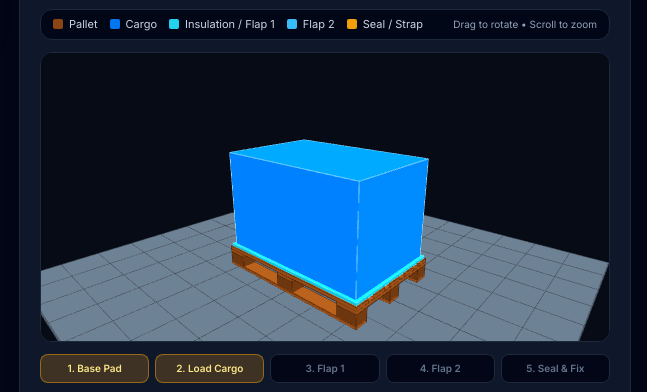
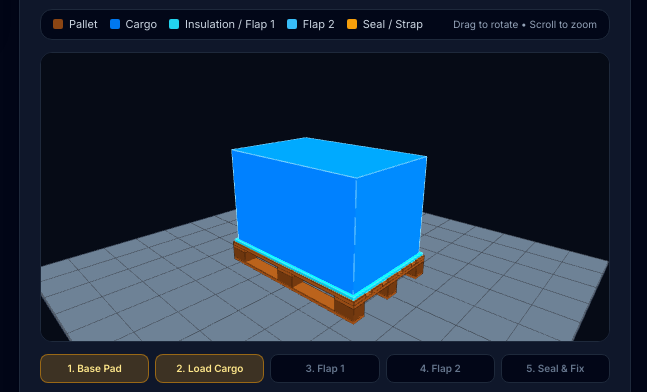
Before and after one commit to Krautz-Temax/Krautz-calculator-packaging, a plain HTML site: page index.html in a window 1280 px wide. Shown: the part 1167-1559 px from the top of the page, 633-1280 px from the left. Drawn offline with nearby package versions, Linux system fonts and the light colour scheme.

Commit message:
Update index.html

```diff
--- a/index.html
+++ b/index.html
@@ -43,8 +43,9 @@
         .glow-blue {
             box-shadow: 0 0 25px -5px rgba(0, 102, 204, 0.4);
         }
-        canvas { display: block; outline: none; touch-action: manipulation; }
-        .webgl-viewport { touch-action: none; }
+        canvas { display: block; outline: none; touch-action: manipulation; margin: 0 auto; }
+        .webgl-viewport { touch-action: none; display: flex; align-items: center; justify-content: center; }
+        .webgl-viewport canvas { width: 100% !important; height: 100% !important; }
     </style>
 </head>
 <body class="bg-slate-950 text-slate-100 min-h-screen flex flex-col selection:bg-krautz-500 selection:text-white">
@@ -551,7 +552,7 @@
                             <div class="grid grid-cols-2 gap-2">
                                 <button type="button" id="stackPatternColBtn" onclick="setStackPattern('column')" class="px-3 py-2 rounded-xl text-xs font-semibold border transition flex flex-col items-center justify-center gap-0.5 bg-krautz-500/20 border-krautz-500 text-krautz-300">
                                     <span>🧱 Column Stack</span>
-                                    <span class="text-[10px] opacity-80">Aligned Vertical</span>
+                                    <span class="text-[10px] opacity-80">Centered Vertical</span>
                                 </button>
                                 <button type="button" id="stackPatternBrickBtn" onclick="setStackPattern('interlock')" class="px-3 py-2 rounded-xl text-xs font-semibold border transition flex flex-col items-center justify-center gap-0.5 bg-slate-950 border-slate-800 text-slate-400 hover:text-slate-200">
                                     <span>🔀 Interlocking</span>
@@ -752,7 +753,7 @@
                         <div class="flex flex-col sm:flex-row items-center justify-between text-xs text-slate-400 border-t border-slate-800/80 pt-3 gap-2">
                             <span id="effectiveVolume">Effective Cargo Volume: 960.0 L</span>
                             <span id="unitVolume">Unit Volume: 15.00 L</span>
-                            <span class="text-slate-500 font-medium">Krautz-Temax 3D Thermal & CCRM Engine v7.2</span>
+                            <span class="text-slate-500 font-medium">Krautz-Temax 3D Thermal & CCRM Engine v7.3</span>
                         </div>
                     </div>
 
@@ -1138,9 +1139,8 @@
         <div>© 2026 Krautz-Temax NV. All rights reserved. CCRM Cold Chain Risk Management & 3D Thermal Packaging Technology.</div>
         <div>Visit our official website at <a href="https://krautz.org/" target="_blank" class="text-blue-500 hover:text-blue-400 underline font-medium">krautz.org</a>.</div>
     </footer>
-    <!-- JavaScript Application: Part 2 (Anti-Refresh & WebGL Guards, Non-Overlapping 3D Dims, CCRM Engine, PCM Estimator, Roll Offcut, JSON Backup/Restore & Movable 3D 5-Step SOP) -->
+    <!-- JavaScript Application: Part 2 (Centered Cargo Stack & 3D Camera, Anti-Refresh & WebGL Guards, Non-Overlapping 3D Dims, CCRM Engine, PCM Estimator, Roll Offcut, JSON Backup/Restore & Movable 3D 5-Step SOP) -->
     <script>
-        // Prevent any stray meta-refresh or accidental reload loop
         (function preventUnwantedAutoRefresh() {
             document.querySelectorAll('meta[http-equiv="refresh" i]').forEach(el => el.remove());
             window.addEventListener('submit', function (e) {
@@ -2588,19 +2588,24 @@
                         v.renderer.setSize(w, h);
                     }
                 });
-            }, 120);
+            }, 100);
         }
         window.addEventListener('resize', handleResize);
 
         function resetCamera(key) {
             const v = viewers[key];
             if (!v) return;
+            if (v.container && v.container.clientWidth > 0 && v.container.clientHeight > 0) {
+                v.camera.aspect = v.container.clientWidth / v.container.clientHeight;
+                v.camera.updateProjectionMatrix();
+                v.renderer.setSize(v.container.clientWidth, v.container.clientHeight);
+            }
             if (key === 'sop') {
                 const c = packedState.ccrm || { L: 120, W: 80, H: 100 };
                 const totalH = (c.H || 100) + PALLET_HEIGHT;
                 const maxDim = Math.max(c.L || 120, c.W || 80, totalH);
-                v.camera.position.set(maxDim * 1.4, maxDim * 1.15, maxDim * 1.55);
-                v.controls.target.set(0, totalH / 2, 0);
+                v.camera.position.set(maxDim * 1.45, maxDim * 1.15, maxDim * 1.55);
+                v.controls.target.set(0, totalH * 0.48, 0);
                 v.controls.update();
                 return;
             }
@@ -2617,8 +2622,8 @@
             const baseOffset = mode === 'pallet' ? PALLET_HEIGHT : 0;
             const totalH = c.h + baseOffset;
             const maxDim = Math.max(c.l, c.w, totalH);
-            v.camera.position.set(maxDim * 1.45, maxDim * 1.2, maxDim * 1.6);
-            v.controls.target.set(0, totalH / 2, 0);
+            v.camera.position.set(maxDim * 1.45, maxDim * 1.15, maxDim * 1.6);
+            v.controls.target.set(0, totalH * 0.48, 0);
             v.controls.update();
         }
 
@@ -3291,8 +3296,16 @@
             const sheetYs = [];
             let packedCount = 0;
 
+            // Center the cargo stack symmetrically inside the pallet / inner cavity
+            const stackSpanX = best.cols * best.dim.l;
+            const stackSpanZ = best.rows * best.dim.w;
+            const centerOffsetX = Math.max(0, (innerL - stackSpanX) / 2);
+            const centerOffsetZ = Math.max(0, (innerW - stackSpanZ) / 2);
+
             const rotCols = Math.floor(innerL / best.dim.w);
             const rotRows = Math.floor(innerW / best.dim.l);
+            const rotCenterX = Math.max(0, (innerL - rotCols * best.dim.w) / 2);
+            const rotCenterZ = Math.max(0, (innerW - rotRows * best.dim.l) / 2);
             const canRotateAltLayer = (stackPattern === 'interlock') && (rotCols * rotRows >= best.cols * best.rows * 0.85) && (rotCols > 0 && rotRows > 0);
 
             for (let y = 0; y < best.layers && packedCount < unitsToPack; y++) {
@@ -3307,9 +3320,9 @@
                         for (let x = 0; x < rotCols && packedCount < unitsToPack; x++) {
                             items.push({
                                 shape: 'box',
-                                x: wall + x * best.dim.w,
+                                x: wall + rotCenterX + x * best.dim.w,
                                 y: layerY,
-                                z: wall + z * best.dim.l,
+                                z: wall + rotCenterZ + z * best.dim.l,
                                 l: best.dim.w,
                                 w: best.dim.l,
                                 h: best.dim.h,
@@ -3321,16 +3334,13 @@
                         }
                     }
                 } else {
-                    const slackX = innerL - best.cols * best.dim.l;
-                    const shiftX = (stackPattern === 'interlock' && isOddLayer) ? slackX : 0;
-
                     for (let z = 0; z < best.rows && packedCount < unitsToPack; z++) {
                         for (let x = 0; x < best.cols && packedCount < unitsToPack; x++) {
                             items.push({
                                 shape: 'box',
-                                x: wall + shiftX + x * best.dim.l,
+                                x: wall + centerOffsetX + x * best.dim.l,
                                 y: layerY,
-                                z: wall + z * best.dim.w,
+                                z: wall + centerOffsetZ + z * best.dim.w,
                                 l: best.dim.l,
                                 w: best.dim.w,
                                 h: best.dim.h,
@@ -3377,7 +3387,7 @@
             if (useCorners) dunnageNotes.push(`4 hoeklatten`);
             document.getElementById('dunnageSummary').innerText = dunnageNotes.length > 0
                 ? `+ ${dunnageNotes.join(' & ')}`
-                : (stackPattern === 'interlock' ? 'Interlocking Pattern' : 'Cols × Rows × Layers');
+                : (stackPattern === 'interlock' ? 'Interlocking Pattern' : 'Centered Cols × Rows');
 
             document.getElementById('effectiveVolume').innerText = `Effective Cargo Volume: ${masterVol.toFixed(1)} L`;
             document.getElementById('unitVolume').innerText = `Unit Volume: ${unitVol.toFixed(2)} L`;
@@ -3585,6 +3595,9 @@
                 ? Math.max(0, Math.floor((CH + SHEET_THICKNESS) / gridStepY))
                 : Math.floor(CH / diam);
 
+            const gridOffsetX = Math.max(0, (CL - gx * diam) / 2);
+            const gridOffsetZ = Math.max(0, (CW - gz * diam) / 2);
+
             for (let iy = 0; iy < gy; iy++) {
                 const baseY = iy * gridStepY;
                 if (useSheets && iy > 0) gridSheetYs.push(baseY - SHEET_THICKNESS);
@@ -3592,9 +3605,9 @@
                     for (let ix = 0; ix < gx; ix++) {
                         gridSpheres.push({
                             shape: 'sphere',
-                            x: r + ix * diam,
+                            x: gridOffsetX + r + ix * diam,
                             y: baseY + r,
-                            z: r + iz * diam,
+                            z: gridOffsetZ + r + iz * diam,
                             r: r
                         });
                     }
@@ -3798,6 +3811,9 @@
             const pureVolCapacity = Math.floor((ml * mw * mh) / adjustedObjVol);
             const maxFit = Math.max(spatialCapacity, Math.min(pureVolCapacity, Math.ceil(ml / cellL) * Math.ceil(mw / cellW) * layers));
 
+            const centerX = Math.max(0, (ml - cols * cellL) / 2);
+            const centerZ = Math.max(0, (mw - rows * cellW) / 2);
+
             const items = [];
             const sheetYs = [];
             let placed = 0;
@@ -3809,9 +3825,9 @@
                     for (let x = 0; x < cols && placed < maxFit; x++) {
                         items.push({
                             shape: 'irregular',
-                            x: x * cellL,
+                            x: centerX + x * cellL,
                             y: layerY,
-                            z: z * cellW,
+                            z: centerZ + z * cellW,
                             l: cellL,
                             w: cellW,
                             h: cellH,
@@ -3898,6 +3914,8 @@
             let count = 0;
             let weightedXSum = 0;
 
+            const rowCenterZ = Math.max(0, (TW - bestLayout.rows * bestLayout.dim.w) / 2);
+
             for (let x = 0; x < bestLayout.cols && count < fittedPallets; x++) {
                 for (let z = 0; z < bestLayout.rows && count < fittedPallets; z++) {
                     for (let y = 0; y < bestLayout.tiers && count < fittedPallets; y++) {
@@ -3905,7 +3923,7 @@
                         pallets.push({
                             x: px,
                             y: y * pH,
-                            z: z * bestLayout.dim.w,
+                            z: rowCenterZ + z * bestLayout.dim.w,
                             l: bestLayout.dim.l,
                             w: bestLayout.dim.w,
                             h: pH,
```
